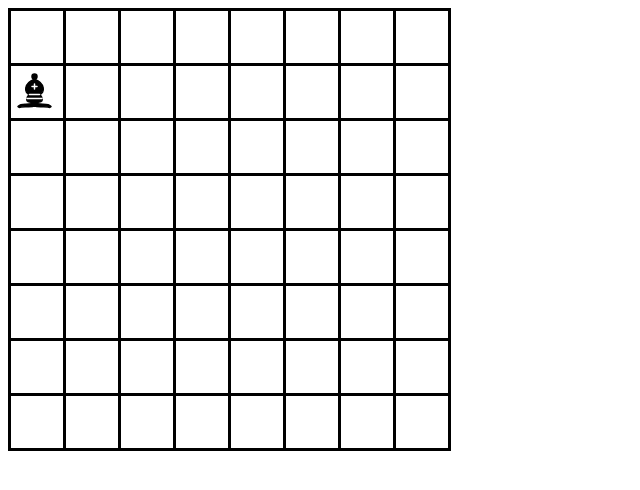
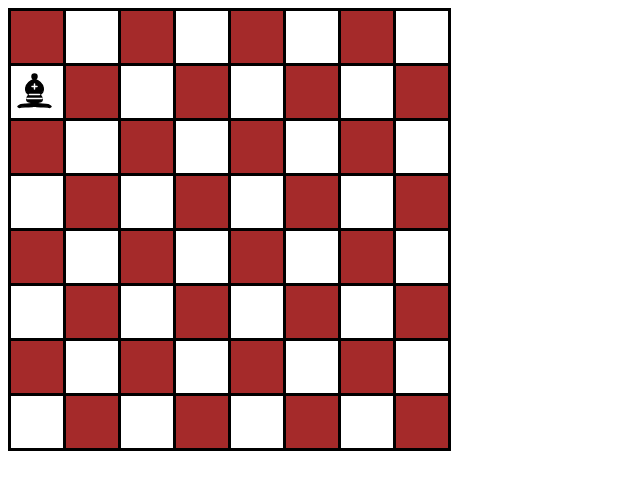
Before and after one commit to sektor338/chessboard9ab, a plain HTML site: page index.html in a window 1280 px wide. Shown: the whole page, without its empty margins (0-640 px from the left). Drawn offline with Linux system fonts and the light colour scheme.

Commit message:
Updated main css

```diff
--- a/main.css
+++ b/main.css
@@ -7,3 +7,10 @@ td{
     width: 50px;
     height: 50px;
 }
+
+tr:nth-child(even) > td:nth-child(even){
+    background-color: brown;
+}
+tr:nth-child(odd) > td:nth-child(odd){
+    background-color: brown;
+}
```
